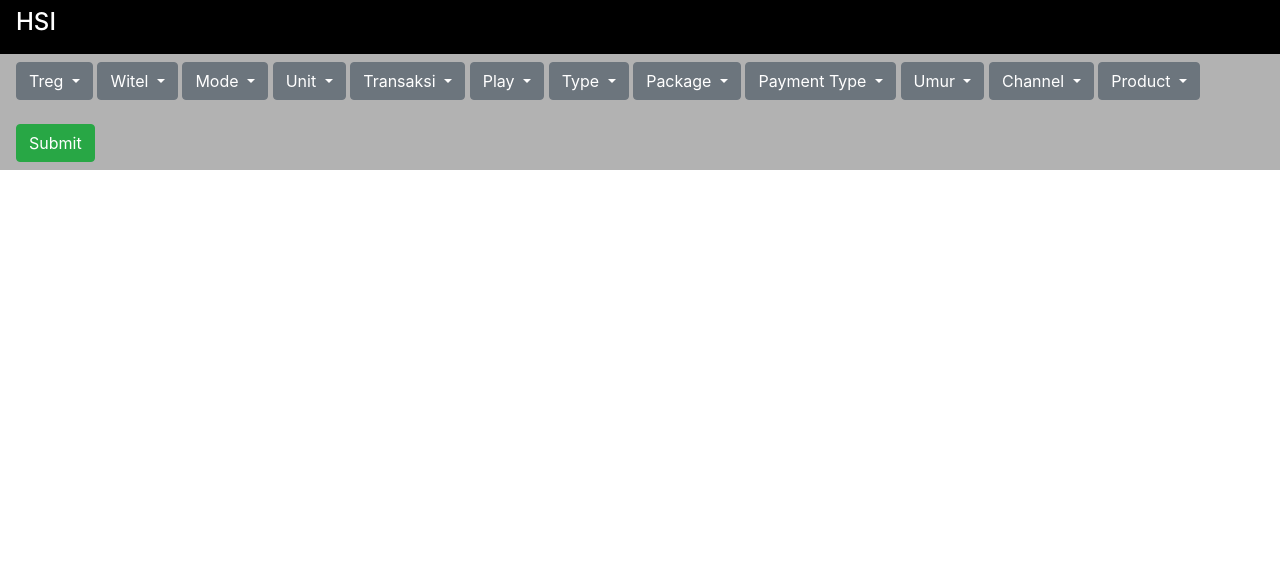
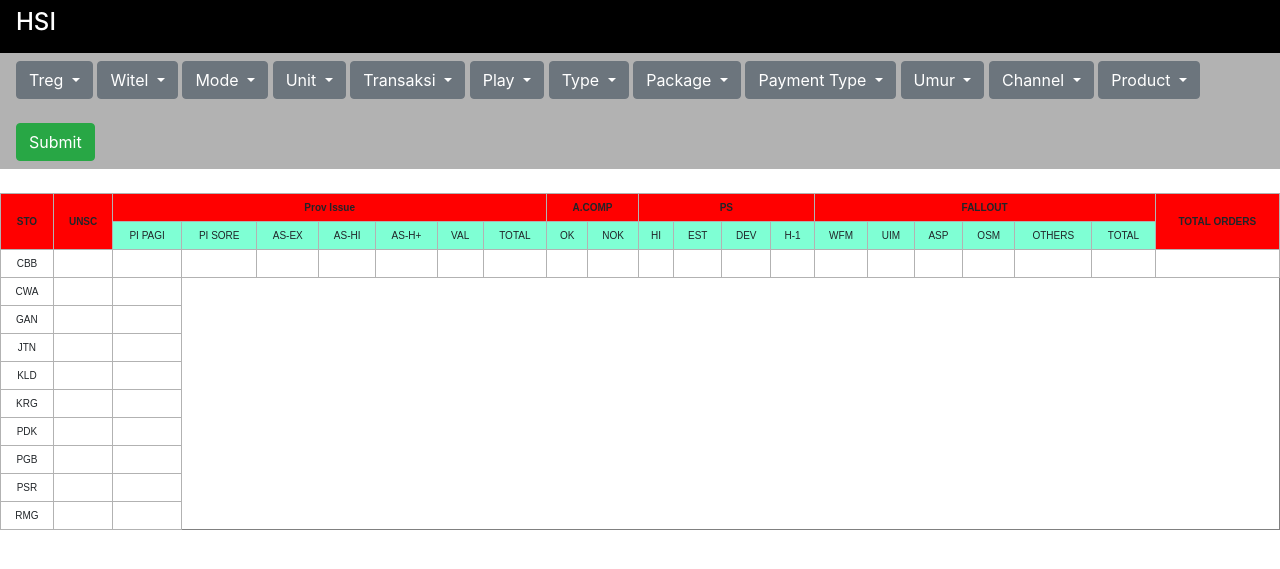
Before and after one commit to khalilzufar/Prototipe-Business-Provisioning, a Django app: page /dashboard/ in a window 1280 px wide. Shown: the top 569 px of the page. Run offline with Django 4.2, Linux system fonts and the light colour scheme; some libraries are stand-ins or nearby versions.

Commit message:
add table

```diff
--- /dev/null
+++ b/dashboard/static/dashboard/styles.css
@@ -0,0 +1,28 @@
+table {
+    font-family: arial, sans-serif;
+    border-collapse: collapse;
+    width: 100%;
+  }
+  .th2 {
+    background-color: aquamarine;
+  }
+  th {
+    font-size: 10px;
+    border: 1px solid #b2b2b2;
+    text-align: left;
+    padding: 8px;
+    text-align:center;
+    background-color: red;
+  }
+  td {
+    font-size: 10px;
+    border: 1px solid #b2b2b2;
+    text-align: left;
+    padding: 8px;
+    text-align:center;
+
+  }
+
+  tr:nth-child(even) {
+    background-color: #FFFFFF;
+  }
--- a/dashboard/templates/dashboard/index.html
+++ b/dashboard/templates/dashboard/index.html
@@ -4,12 +4,12 @@
     <meta charset="utf-8">
     <meta name="viewport" content="width=device-width, initial-scale=1.0">
     <link rel="stylesheet" href="https://stackpath.bootstrapcdn.com/bootstrap/4.4.1/css/bootstrap.min.css" integrity="sha384-Vkoo8x4CGsO3+Hhxv8T/Q5PaXtkKtu6ug5TOeNV6gBiFeWPGFN9MuhOf23Q9Ifjh" crossorigin="anonymous">
+    <link rel="stylesheet" href="{% static 'dashboard/styles.css' %}">
   </head>
   <body>
 
     <nav class="navbar navbar-light" style="background-color: black;">
     <h5 class="text-white h4">HSI
-        <img src="/static/Images/house.svg" width="30" height="30" class="d-inline-block align-top" alt="">
     </h5>
     </nav>
     <nav class="navbar navbar-light" style="background-color: #B2B2B2;">
@@ -52,13 +52,115 @@
             </a>
             <br><br>
             <input class="btn btn-success" type="submit" value="Submit">
-            <ul class="dropdown-menu">
-              <li><a class="dropdown-item" href="#">Action</a></li>
-              <li><a class="dropdown-item" href="#">Another action</a></li>
-              <li><a class="dropdown-item" href="#">Something else here</a></li>
-            </ul>
           </div>
     </nav>
+
+    <BR>
+    <table border="1">
+      <tr>
+        <th rowspan="2">STO</th>
+        <th rowspan="2">UNSC</th>
+        <th colspan="7">Prov Issue</th>
+        <th colspan="2">A.COMP</th>
+        <th colspan="4">PS</th>
+        <th colspan="6">FALLOUT</th>
+        <th rowspan="2" colspan="3">TOTAL ORDERS</th>
+      </tr>
+      <tr class="th2">
+
+        <td class="th2">PI PAGI</td>
+        <td class="th2">PI SORE</td>
+        <td class="th2">AS-EX</td>
+        <td class="th2">AS-HI</td>
+        <td class="th2">AS-H+</td>
+        <td class="th2">VAL</td>
+        <td class="th2">TOTAL</td>
+
+        <td class="th2">OK</td>
+        <td class="th2">NOK</td>
+
+        <td class="th2">HI</td>
+        <td class="th2">EST</td>
+        <td class="th2">DEV</td>
+        <td class="th2">H-1</td>
+
+        <td class="th2">WFM</td>
+        <td class="th2">UIM</td>
+        <td class="th2">ASP</td>
+        <td class="th2">OSM</td>
+        <td class="th2">OTHERS</td>
+        <td class="th2">TOTAL</td>
+      </tr>
+      <tr>
+        <td>CBB</td>
+        <td></td>
+        <td></td>
+        <td></td>
+        <td></td>
+        <td></td>
+        <td></td>
+        <td></td>
+        <td></td>
+        <td></td>
+        <td></td>
+        <td></td>
+        <td></td>
+        <td></td>
+        <td></td>
+        <td></td>
+        <td></td>
+        <td></td>
+        <td></td>
+        <td></td>
+        <td></td>
+        <td></td>
+      </tr>
+      <tr>
+        <td>CWA</td>
+        <td></td>
+        <td></td>
+      </tr>
+      <tr>
+        <td>GAN</td>
+        <td></td>
+        <td></td>
+      </tr>
+      <tr>
+        <td>JTN</td>
+        <td></td>
+        <td></td>
+      </tr>
+      <tr>
+        <td>KLD</td>
+        <td></td>
+        <td></td>
+      </tr>
+      <tr>
+        <td>KRG</td>
+        <td></td>
+        <td></td>
+      </tr><tr>
+        <td>PDK</td>
+        <td></td>
+        <td></td>
+      </tr>
+      <tr>
+        <td>PGB</td>
+        <td></td>
+        <td></td>
+      </tr>
+      <tr>
+        <td>PSR</td>
+        <td></td>
+        <td></td>
+      </tr>
+      <tr>
+        <td>RMG</td>
+        <td></td>
+        <td></td>
+      </tr>
+    </table>
+
 
 
     <script src="https://code.jquery.com/jquery-3.4.1.slim.min.js" integrity="sha384-J6qa4849blE2+poT4WnyKhv5vZF5SrPo0iEjwBvKU7imGFAV0wwj1yYfoRSJoZ+n" crossorigin="anonymous"></script>
```
